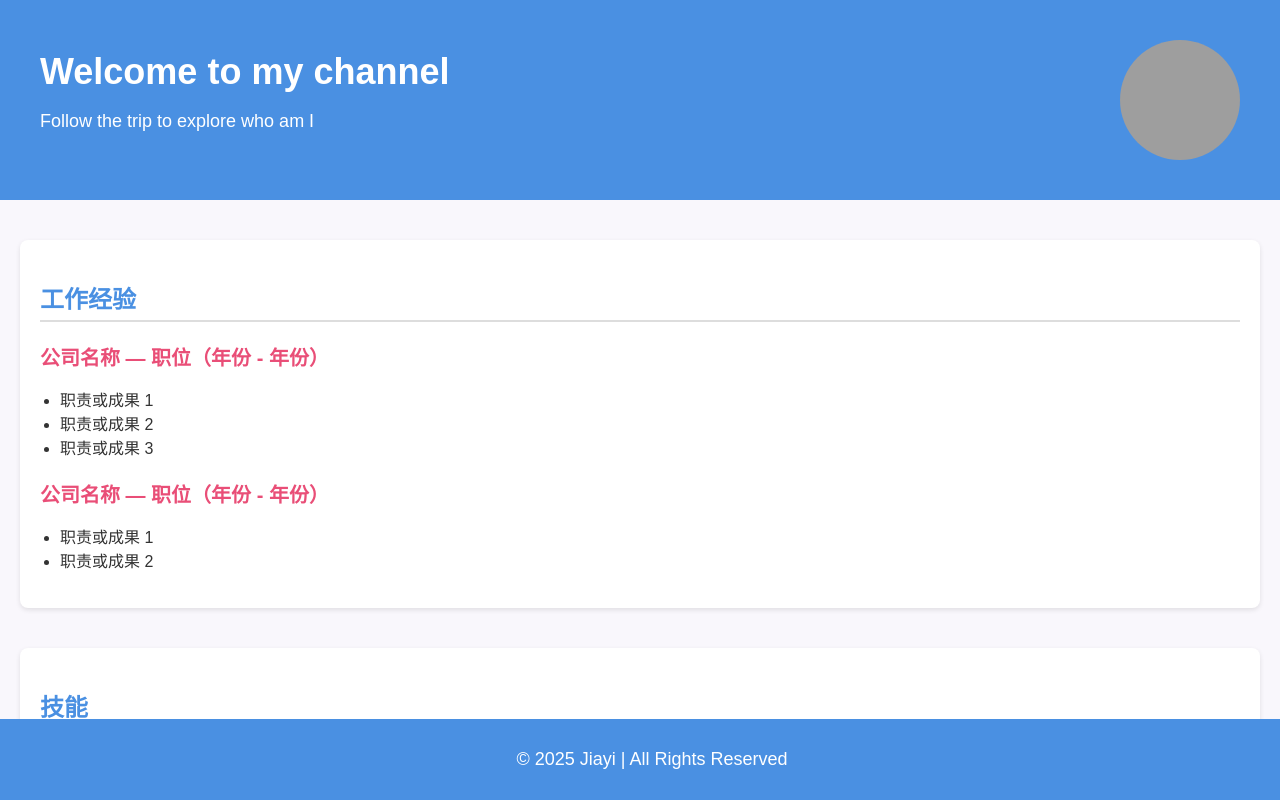
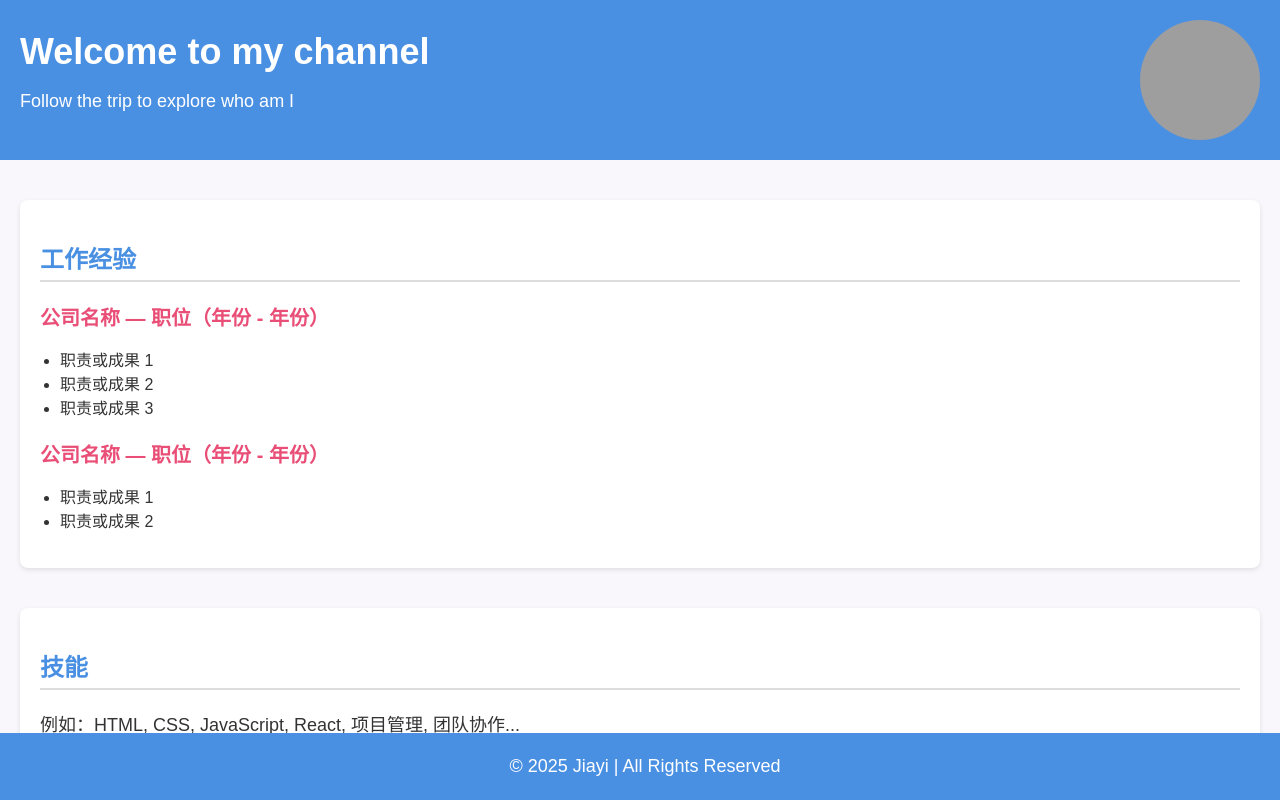
Before and after one commit to Jiuzheyang2025/Jiuzheyang2025.github.io, a plain HTML site: page index.html in a window 1280 px wide. Shown: the top 800 px of the page. Drawn offline with Linux system fonts and the light colour scheme; grey boxes are pictures that could not be loaded.

Commit message:
Update index.html

```diff
--- a/index.html
+++ b/index.html
@@ -15,7 +15,7 @@
     header {
       background-color: #4A90E2; /* 蓝色 */
       color: white;
-      padding: 40px;
+      padding: 20px;
       display: flex;
       justify-content: space-between;
       align-items: center;
@@ -62,7 +62,7 @@
     }
     footer {
       text-align: center;
-      padding: 12px;
+      padding: 5px;
       background-color: #4A90E2; /* 蓝色 */
       color: white;
       position: fixed;
```
